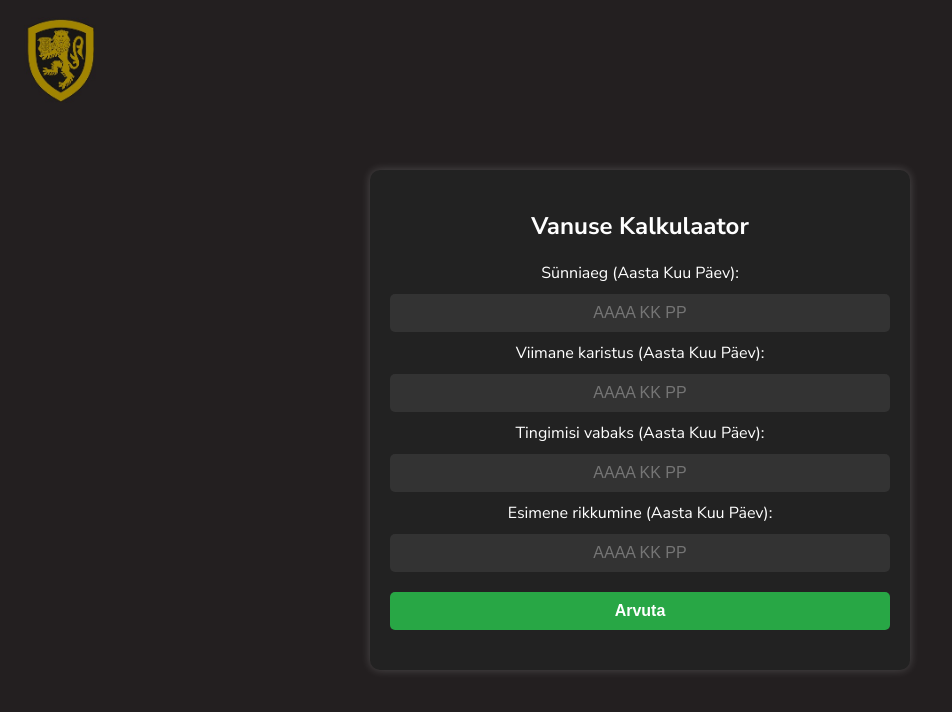
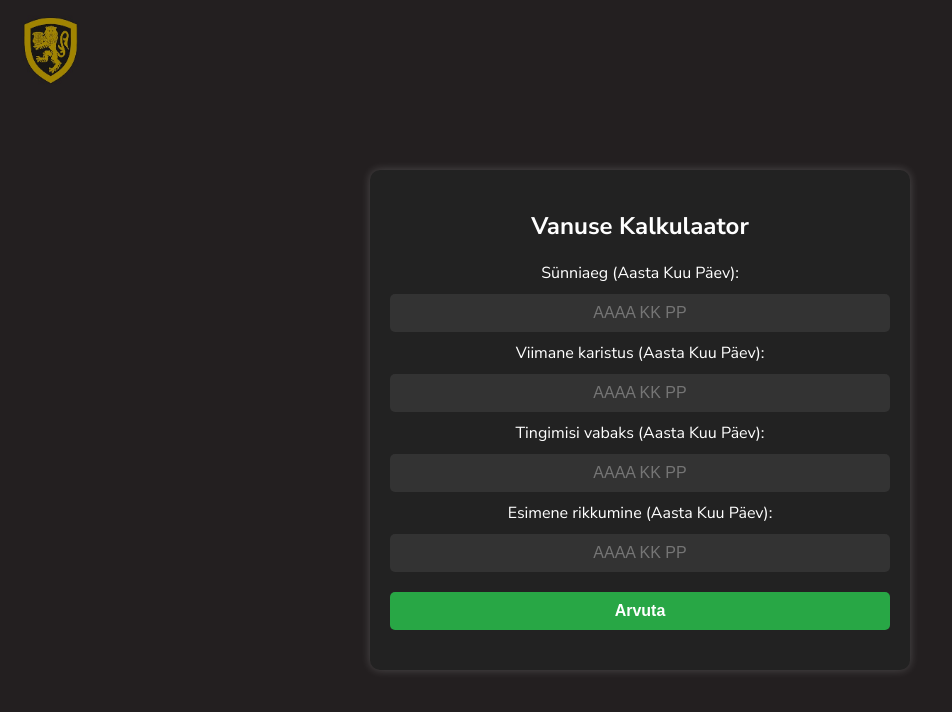
Before and after one commit to sergeianatoli667/vt, a plain HTML site: page index.html in a window 1280 px wide. Shown: the whole page, without its empty margins (0-952 px from the left). Drawn offline with Linux system fonts and the light colour scheme.

Commit message:
Update index.html

```diff
--- a/index.html
+++ b/index.html
@@ -23,7 +23,7 @@
             position: absolute;
             top: 10px;
             left: 10px;
-            width: 100px;
+            width: 80px; /* Made the logo slightly smaller */
             height: auto;
         }
         .container {
```
